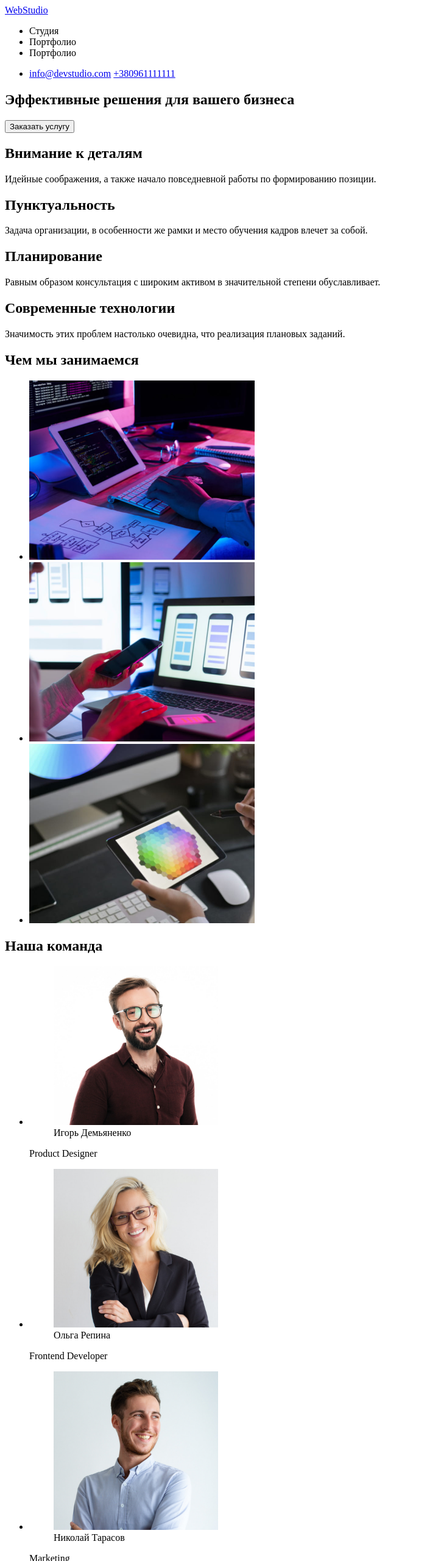
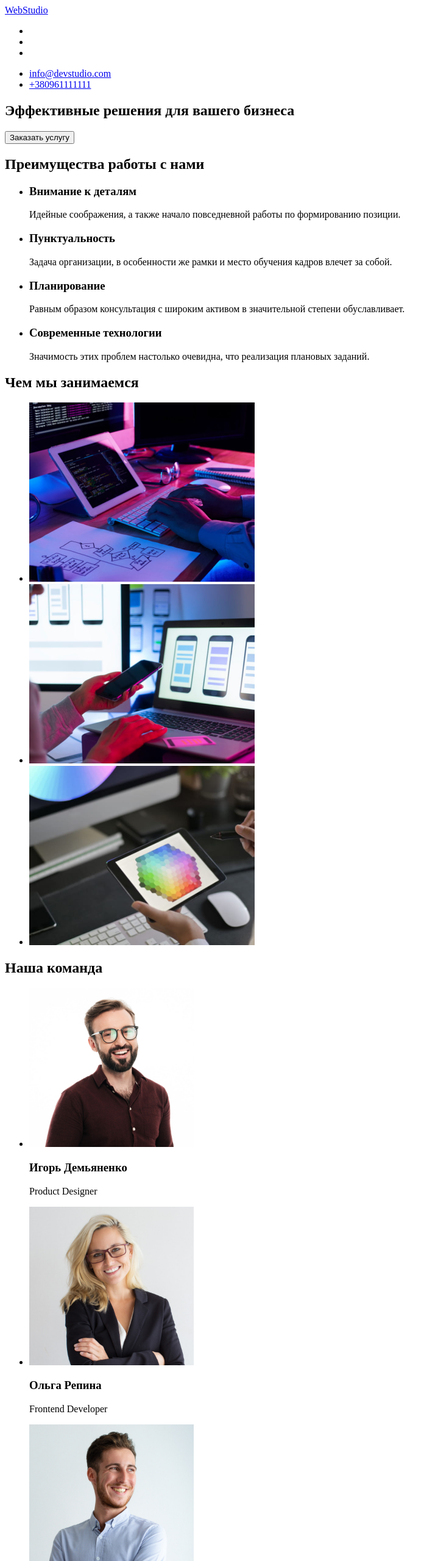
Before and after one commit to BohdanLeshchuk/goit-markup-hw-01, a plain HTML site: page index.html in a window 1280 px wide. Shown: the top 2560 px of the page at 61% size, without its empty margins (0-719 px from the left). Drawn offline with Linux system fonts and the light colour scheme.

Commit message:
Правки ДЗ-1
Вніс правки після перевірки

```diff
--- a/index.html
+++ b/index.html
@@ -8,47 +8,56 @@
   </head>
   <body>
     <header>
+      <nav>
         <a href="#">WebStudio </a>
-      <nav>
         <ul>
-          <li>Студия</li>
-          <li>Портфолио</li>
-          <li>Портфолио</li>
+          <li><a href="Студия"></a></li>
+          <li><a href="Портфолио"></a></li>
+          <li><a href="Контакты"></a></li>
         </ul>
       </nav>
       <ul>
-        <li>
-          <a href="mailto:info@devstudio.com">info@devstudio.com</a>
-          <a href="tel:+380961111111">+380961111111</a>
-        </li>
+        <li><a href="mailto:info@devstudio.com">info@devstudio.com</a></li>
+        <li><a href="tel:+380961111111">+380961111111</a></li>
       </ul>
     </header>
     <main>
       <section>
         <h1>Эффективные решения для вашего бизнеса</h1>
-        <button>Заказать услугу</button>
+        <button type="button">Заказать услугу</button>
       </section>
       <section>
-        <h2>Внимание к деталям</h2>
+        <h2>Преимущества работы с нами</h2>
+        <ul>
+          <li>
+            <h3>Внимание к деталям</h3>
             <p>
               Идейные соображения, а также начало повседневной работы по
               формированию позиции.
             </p>
-          <h2>Пунктуальность</h2>
+          </li>
+          <li>
+            <h3>Пунктуальность</h3>
             <p>
               Задача организации, в особенности же рамки и место обучения кадров
               влечет за собой.
             </p>
-          <h2>Планирование</h2>
+          </li>
+          <li>
+            <h3>Планирование</h3>
             <p>
-            Равным образом консультация с широким активом в значительной степени
-            обуславливает.
+              Равным образом консультация с широким активом в значительной
+              степени обуславливает.
             </p>
-          <h2>Современные технологии</h2>
+          </li>
+          <li>
+            <h3>Современные технологии</h3>
             <p>
-            Значимость этих проблем настолько очевидна, что реализация плановых
-            заданий.
+              Значимость этих проблем настолько очевидна, что реализация
+              плановых заданий.
             </p>
+          </li>
+        </ul>
       </section>
       <section>
         <h2>Чем мы занимаемся</h2>
@@ -80,47 +89,35 @@
         <h2>Наша команда</h2>
         <ul>
           <li>
-            <figure>
             <img
               src="./images/igordemyanenko.jpg"
               alt="игорь демьяненко"
               width="270"
             />
-              <figcaption>Игорь Демьяненко</figcaption>
-            </figure>
+            <h3>Игорь Демьяненко</h3>
             <p>Product Designer</p>
           </li>
           <li>
-            <figure>
-              <img
-                src="./images/olgarepina.jpg"
-                alt="ольга репина"
-                width="270"
-              />
-              <figcaption>Ольга Репина</figcaption>
-            </figure>
+            <img src="./images/olgarepina.jpg" alt="ольга репина" width="270" />
+            <h3>Ольга Репина</h3>
             <p>Frontend Developer</p>
           </li>
           <li>
-            <figure>
             <img
               src="./images/nikolaitarasov.jpg"
               alt="николай тарасов"
               width="270"
             />
-              <figcaption>Николай Тарасов</figcaption>
-            </figure>
+            <h3>Николай Тарасов</h3>
             <p>Marketing</p>
           </li>
           <li>
-            <figure>
             <img
               src="./images/mihailermakov.jpg"
               alt="михаил ермаков"
               width="270"
             />
-              <figcaption>Михаил Ермаков</figcaption>
-            </figure>
+            <h3>Михаил Ермаков</h3>
             <p>UI Designer</p>
           </li>
         </ul>
@@ -128,9 +125,12 @@
     </main>
     <footer>
       <a href="#">WebStudio </a>
-      <p>г. Киев, пр-т Леси Украинки, 26</p>
       <address>
         <ul>
+          <li>
+            <a href="https://goo.gl/maps/cNk1h3qW1dwqVP2o8"></a>г. Киев, пр-т
+            Леси Украинки, 26
+          </li>
           <li><a href="mailto:info@devstudio.com">info@devstudio.com</a></li>
           <li><a href="tel:+380961111111">+380961111111</a></li>
         </ul>
```
Lines whose indentation alone changed are shown as unchanged.
